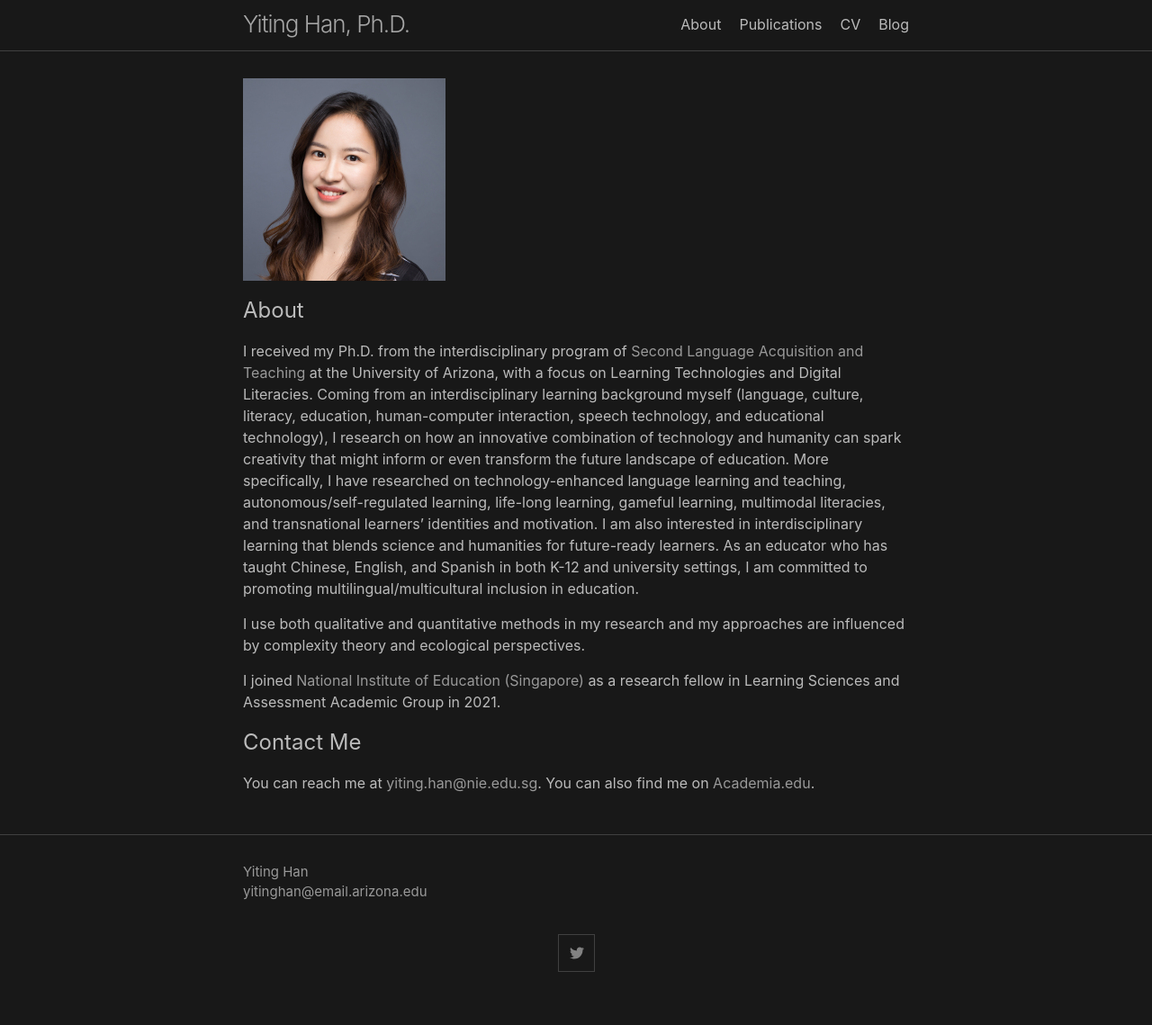
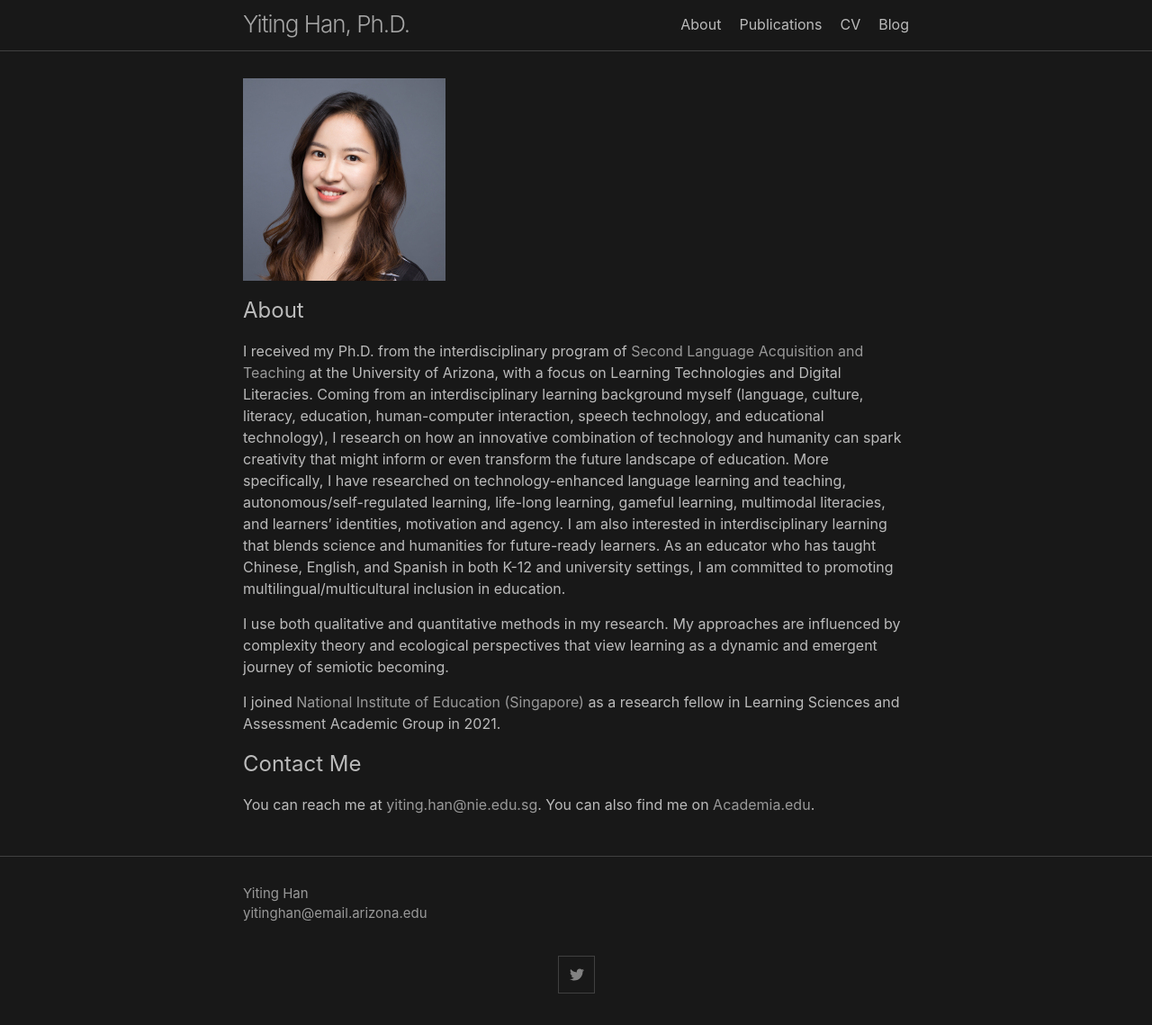
Before and after one commit to yitinghanphd/yitinghanphd.github.io, a Jekyll site: the page built from index.md, in a window 1280 px wide. Shown: the whole page at 90% size. Built offline with Jekyll 4.4.1, drawn with Linux system fonts in a browser that asks for light colours; before the commit the page ends 1115 px from its top, so only the background shows below that.

Commit message:
Update index.md
update

```diff
--- a/index.md
+++ b/index.md
@@ -11,9 +11,9 @@ title: About
 ![Yiting Han](readme1.jpg)
 ## About
 
-I received my Ph.D. from the interdisciplinary program of [Second Language Acquisition and Teaching](https://slat.arizona.edu/) at the University of Arizona, with a focus on Learning Technologies and Digital Literacies. Coming from an interdisciplinary learning background myself (language, culture, literacy, education, human-computer interaction, speech technology, and educational technology), I research on how an innovative combination of technology and humanity can spark creativity that might inform or even transform the future landscape of education. More specifically, I have researched on technology-enhanced language learning and teaching, autonomous/self-regulated learning, life-long learning, gameful learning, multimodal literacies, and transnational learners’ identities and motivation. I am also interested in interdisciplinary learning that blends science and humanities for future-ready learners. As an educator who has taught Chinese, English, and Spanish in both K-12 and university settings, I am committed to promoting multilingual/multicultural inclusion in education.
+I received my Ph.D. from the interdisciplinary program of [Second Language Acquisition and Teaching](https://slat.arizona.edu/) at the University of Arizona, with a focus on Learning Technologies and Digital Literacies. Coming from an interdisciplinary learning background myself (language, culture, literacy, education, human-computer interaction, speech technology, and educational technology), I research on how an innovative combination of technology and humanity can spark creativity that might inform or even transform the future landscape of education. More specifically, I have researched on technology-enhanced language learning and teaching, autonomous/self-regulated learning, life-long learning, gameful learning, multimodal literacies, and learners’ identities, motivation and agency. I am also interested in interdisciplinary learning that blends science and humanities for future-ready learners. As an educator who has taught Chinese, English, and Spanish in both K-12 and university settings, I am committed to promoting multilingual/multicultural inclusion in education.
 
-I use both qualitative and quantitative methods in my research and my approaches are influenced by complexity theory and ecological perspectives.
+I use both qualitative and quantitative methods in my research. My approaches are influenced by complexity theory and ecological perspectives that view learning as a dynamic and emergent journey of semiotic becoming.
 
 I joined [National Institute of Education (Singapore)](https://nie.edu.sg/) as a research fellow in Learning Sciences and Assessment Academic Group in 2021.
 
```
